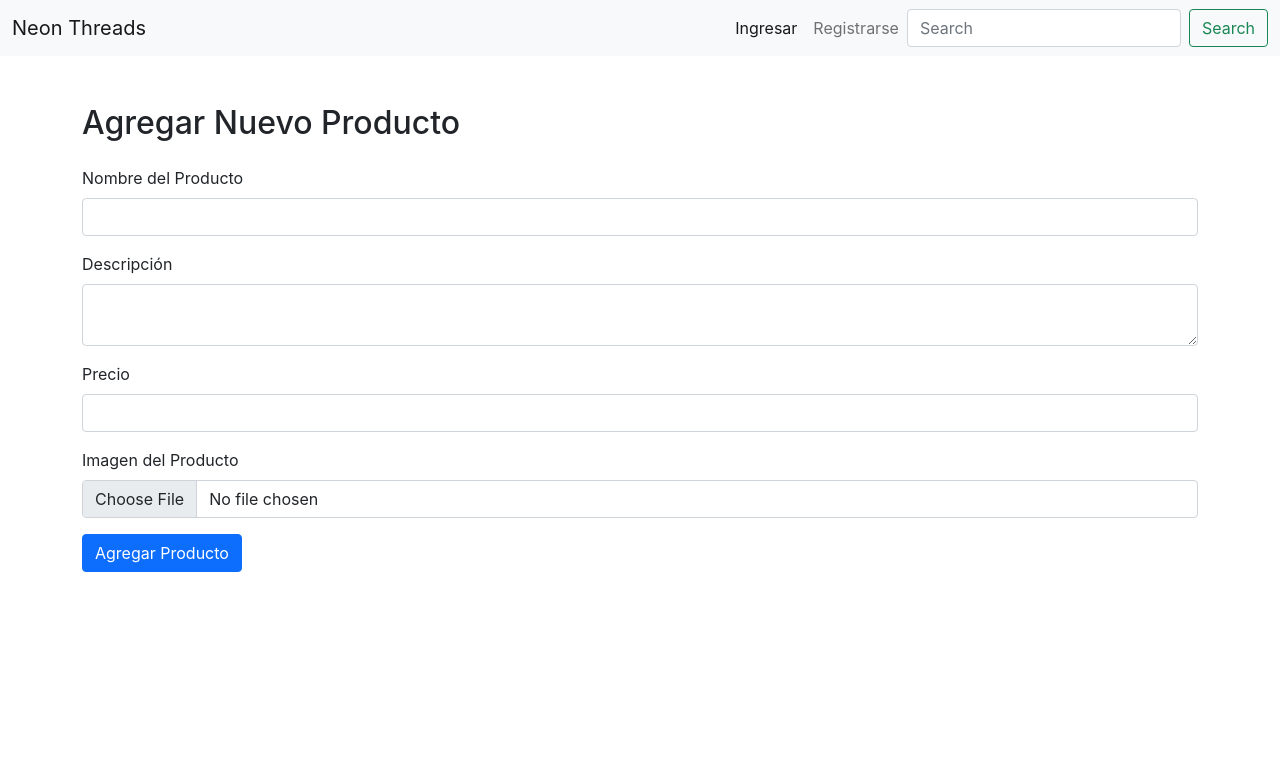
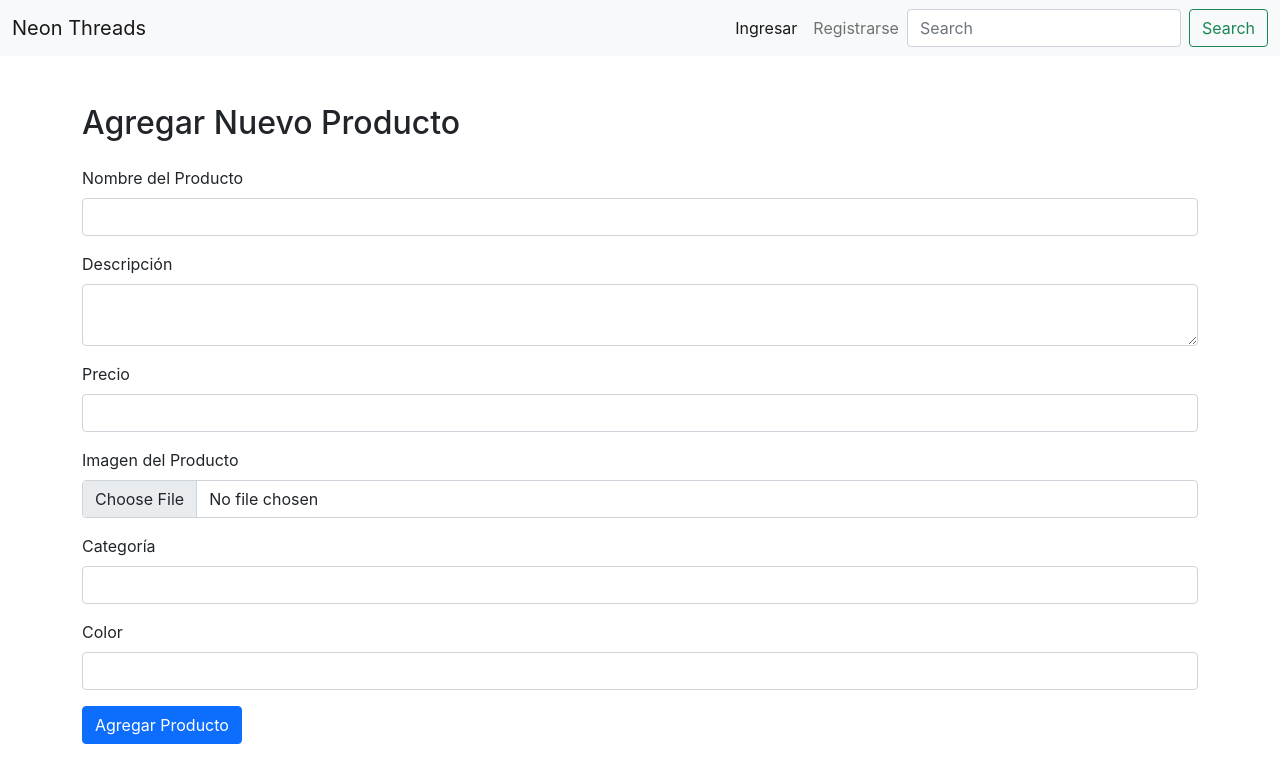
Before and after one commit to SebaArrieta/Proyecto-ModaVirtualNeonThreads, a React (Create React App) app in the folder client/: page /AddProduct in a window 1280 px wide. Shown: the top 782 px of the page. Built offline with nearby package versions, Linux system fonts and the light colour scheme.

Commit message:
funciona campos categoria, color

```diff
--- a/client/src/components/AddProduct.js
+++ b/client/src/components/AddProduct.js
@@ -6,7 +6,10 @@
         Nombre: '',
         Descripcion: '',
         Precio: '',
+        Categoria: '',
+        Color: '',
         Imagen: null,
+
     });
 
     const [message, setMessage] = useState('');
@@ -14,14 +17,17 @@
     // Handle input change for text fields (Nombre, Descripcion, Precio)
     const handleChange = (e) => {
         const { name, value } = e.target;
+        console.log(name, value)
         setProductData({
             ...productData,
             [name]: value,
+
         });
     };
 
     // Handle image file change
     const handleImageChange = (e) => {
+        console.log(e.target.files[0]); // Log the selected image file
         setProductData({
             ...productData,
             Imagen: e.target.files[0], // Append the image file
@@ -46,6 +52,13 @@
         formData.append('Descripcion', productData.Descripcion);
         formData.append('Precio', productData.Precio);
         formData.append('Imagen', productData.Imagen); // Append image file
+        formData.append('Categoria', productData.Categoria);
+        formData.append('Color', productData.Color);
+
+
+        for (let [key, value] of formData.entries()) {
+            console.log(`${key}: ${value}`);
+        }
 
         console.log("FormData created");
 
@@ -116,6 +129,28 @@
                         required
                     />
                 </div>
+                <div className="mb-3">
+                    <label className="form-label">Categoría</label>
+                    <input
+                        type="text"
+                        className="form-control"
+                        name="Categoria"
+                        value={productData.Categoria}
+                        onChange={handleChange}
+                        required
+                    />
+                </div>
+                <div className="mb-3">
+                    <label className="form-label">Color</label>
+                    <input
+                        type="text"
+                        className="form-control"
+                        name="Color"
+                        value={productData.Color}
+                        onChange={handleChange}
+                        required
+                    />
+                </div>
                 <button type="submit" className="btn btn-primary">Agregar Producto</button>
             </form>
             {message && <p className="mt-3">{message}</p>}
```
Also changed, not shown: 1 other file (tests, documents, lock files or other folders).
